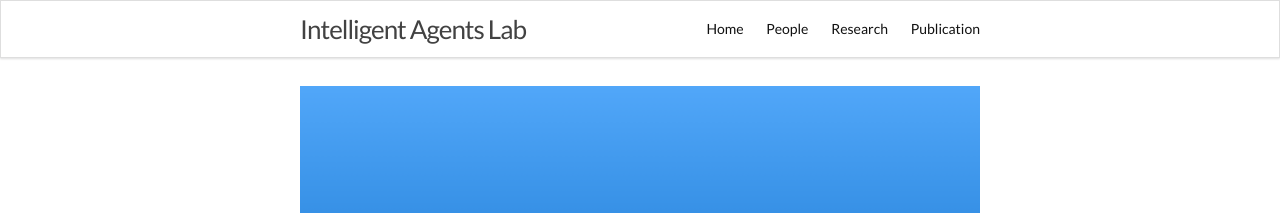
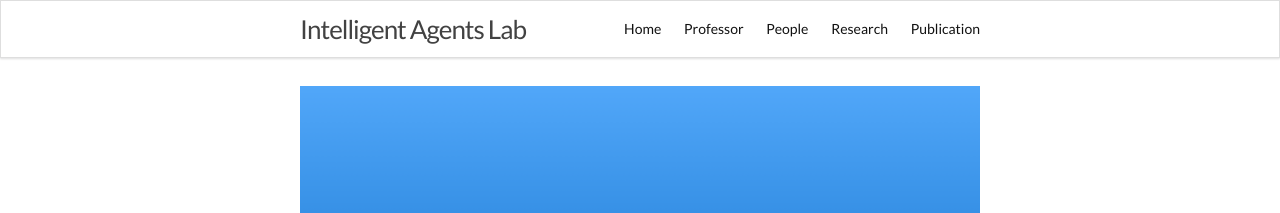
Before and after one commit to iAgentNTU/iAgentNTU.github.io, a Jekyll site: the page built from index.html, in a window 1280 px wide. Shown: the top 213 px of the page. Built offline with Jekyll 4.4.1, drawn with Linux system fonts in a browser that asks for light colours.

Commit message:
Put the link to page of Jane in the menu

```diff
--- a/_includes/header.html
+++ b/_includes/header.html
@@ -13,6 +13,7 @@
           </a>
           <div class="trigger">
             <a class="page-link" href="{{site.baseurl }}/">Home</a>
+            <a class="page-link" href="{{site.baseurl }}/professor/jane">Professor</a>
             <a class="page-link" href="{{site.baseurl }}/people">People</a>
             <a class="page-link" href="{{site.baseurl }}/research">Research</a>
             <a class="page-link" href="{{site.baseurl }}/publication">Publication</a>
```
